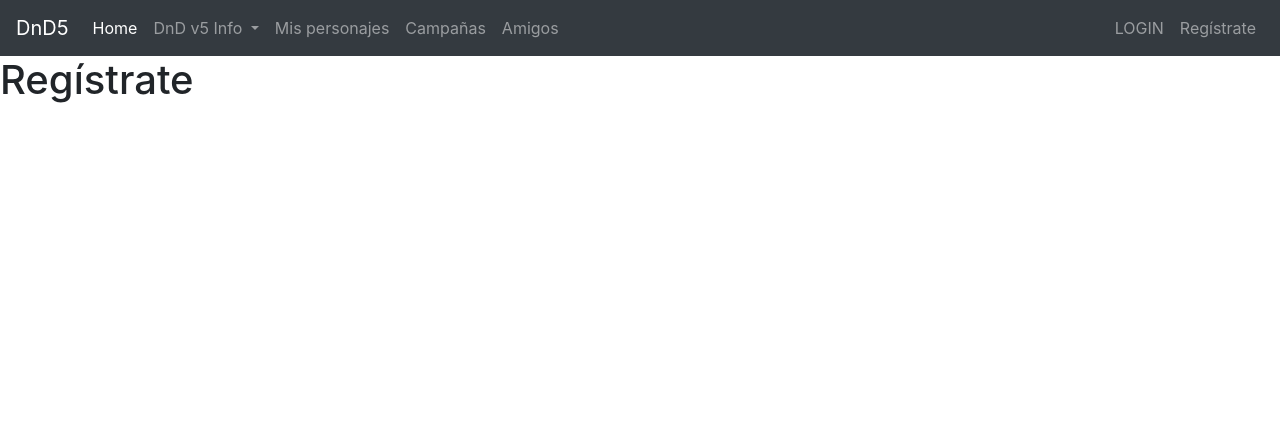
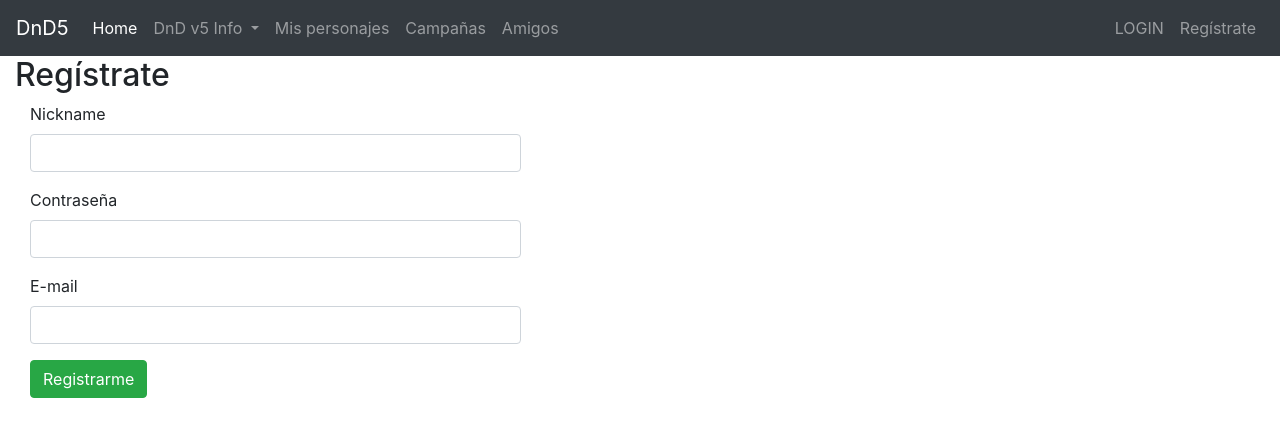
Before and after one commit to nukablack/DnD5front, an Angular app: page /registro in a window 1280 px wide. Shown: the top 436 px of the page. Built offline with nearby package versions, Linux system fonts and the light colour scheme.

Commit message:
Registro de usuarios

```diff
--- a/src/app/app.module.ts
+++ b/src/app/app.module.ts
@@ -1,5 +1,6 @@
 import { BrowserModule } from '@angular/platform-browser';
 import { NgModule } from '@angular/core';
+import { FormsModule } from '@angular/forms';
 import { routing, appRoutingProviders } from './app.routing';
 
 // Componentes
@@ -15,6 +16,7 @@ import { RegisterComponent } from './components/register/register.component';
   ],
   imports: [
     BrowserModule,
+    FormsModule,
     routing
   ],
   providers: [
--- a/src/app/components/register/register.component.html
+++ b/src/app/components/register/register.component.html
@@ -1 +1,33 @@
-<h1>{{ title }}</h1>
+<div class="col-md-12">
+  <h2>{{ title }}</h2>
+
+  <form #registerForm="ngForm" (ngSubmit)="onSubmit()" class="col-md-5">
+    <p>
+      <label for="nickname">Nickname</label>
+      <input type="text" name="nickname" #nickname="ngModel"
+             [(ngModel)]="user.nickname" class="form-control" required />
+      <span *ngIf="!nickname.valid && nickname.touched">
+        El nick es obligatorio.
+      </span>
+    </p>
+    <p>
+      <label for="password">Contraseña</label>
+      <input type="password" name="password" #password="ngModel"
+             [(ngModel)]="user.password" class="form-control" required />
+      <span *ngIf="!password.valid && password.touched">
+        La contraseña es obligatoria.
+      </span>
+    </p>
+    <p>
+      <label for="email">E-mail</label>
+      <input type="email" name="email" #email="ngModel"
+             [(ngModel)]="user.email" class="form-control" required />
+      <span *ngIf="!email.valid && email.touched">
+        El email es obligatorio.
+      </span>
+    </p>
+
+    <input type="submit" value="Registrarme" class="btn btn-success">
+  </form>
+
+</div>
--- a/src/app/components/register/register.component.ts
+++ b/src/app/components/register/register.component.ts
@@ -1,5 +1,6 @@
 import { Component, OnInit } from '@angular/core';
 import { Router, ActivatedRoute, Params } from '@angular/router';
+import {User} from '../../models/user';
 
 @Component({
   selector: 'register',
@@ -8,13 +9,19 @@ import { Router, ActivatedRoute, Params } from '@angular/router';
 
 export class RegisterComponent implements OnInit{
   public title: string;
+  public user: User;
 
   constructor(
   ){
     this.title = 'Regístrate';
+    this.user = new User(1, 'ROLE_USER', '', '', '');
   }
 
   ngOnInit(): void {
     console.log('register.component cargado correctamente');
   }
+
+  onSubmit(){
+    console.log(this.user);
+  }
 }
```
